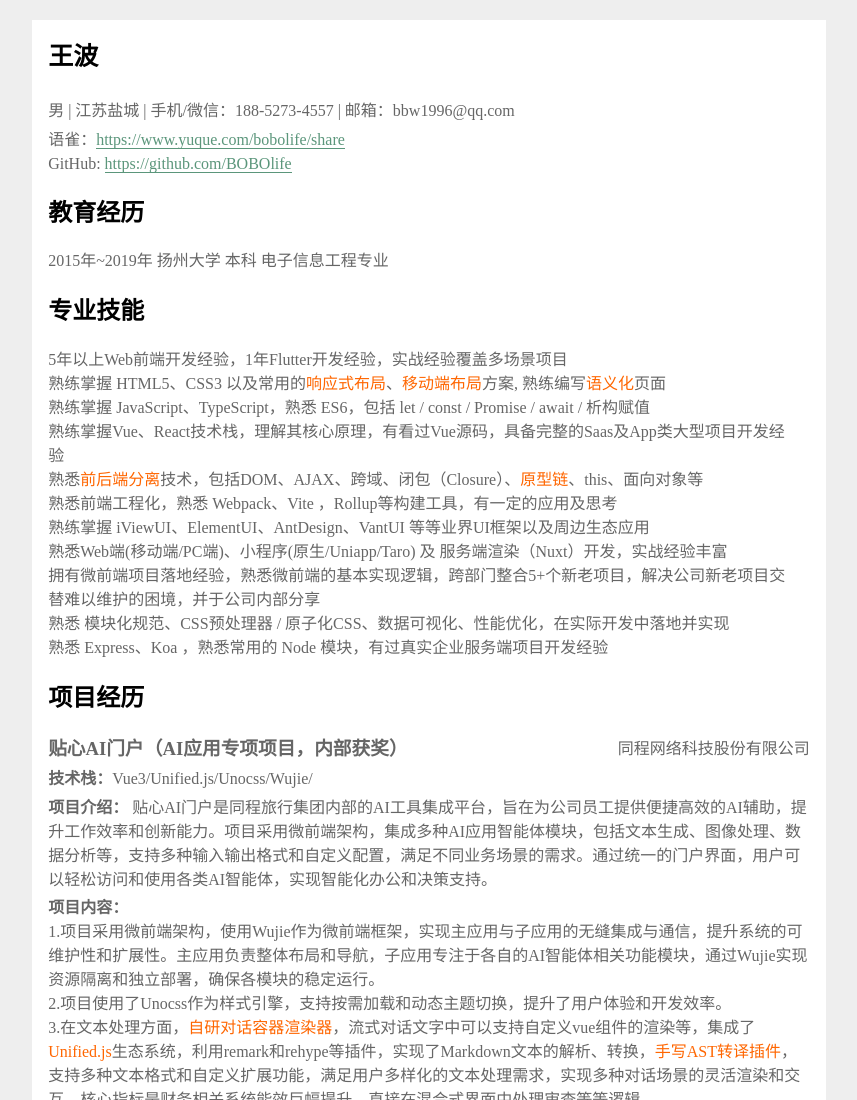
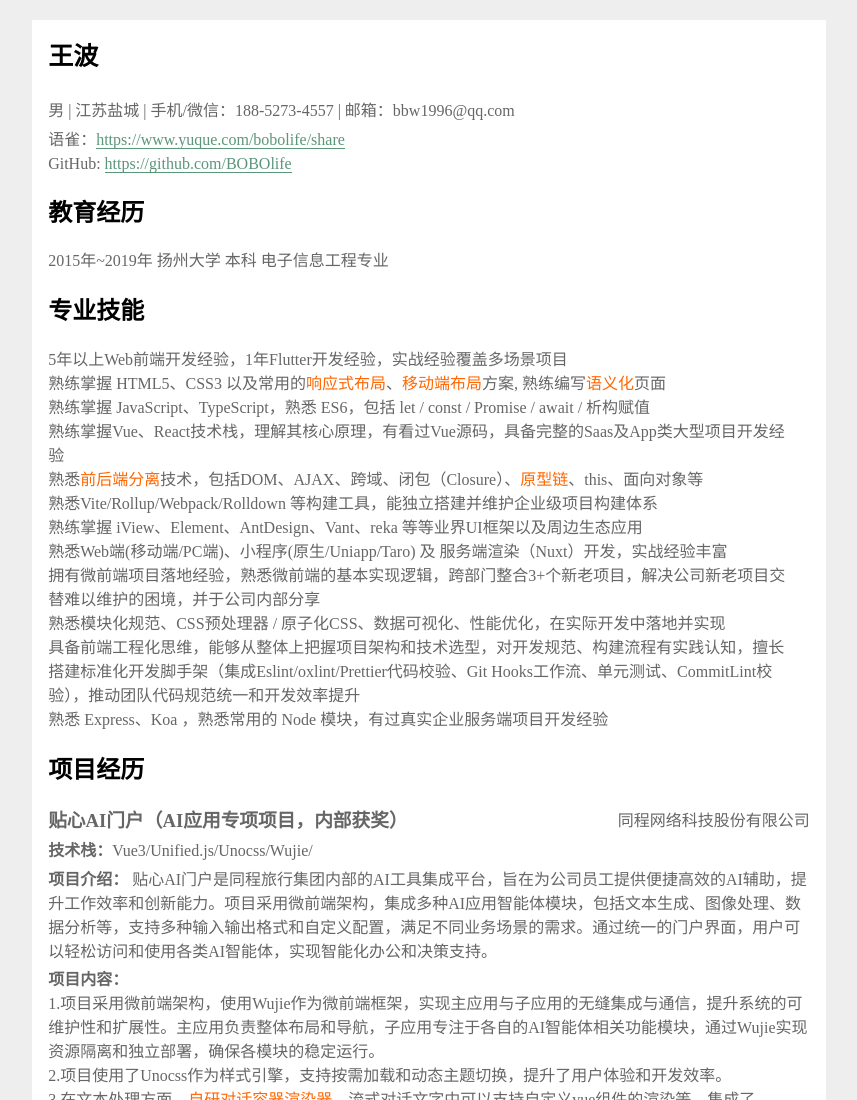
Before and after one commit to BOBOlife/resume-of-mine, a website: page src/index.html in a window 1280 px wide. Shown: the top 1100 px of the page, without its empty margins (211-1068 px from the left). Drawn offline with Linux system fonts and the light colour scheme.

Commit message:
docs: update

```diff
--- a/src/index.html
+++ b/src/index.html
@@ -303,14 +303,15 @@
           <li>
             熟悉<strong>前后端分离</strong>技术，包括DOM、AJAX、跨域、闭包（Closure）、<strong>原型链</strong>、this、面向对象等
           </li>
-          <li>熟悉前端工程化，熟悉 Webpack、Vite ，Rollup等构建工具，有一定的应用及思考</li>
-          <li>熟练掌握 iViewUI、ElementUI、AntDesign、VantUI 等等业界UI框架以及周边生态应用</li>
+          <li>熟悉Vite/Rollup/Webpack/Rolldown 等构建工具，能独立搭建并维护企业级项目构建体系</li>
+          <li>熟练掌握 iView、Element、AntDesign、Vant、reka 等等业界UI框架以及周边生态应用</li>
           <!-- <li>
             熟悉 <strong>原生小程序</strong>、<strong>uni-app</strong> 开发，能独立完成小程序和移动端app的项目框架搭建、开发、测试及部署;
           </li> -->
           <li>熟悉Web端(移动端/PC端)、小程序(原生/Uniapp/Taro) 及 服务端渲染（Nuxt）开发，实战经验丰富</li>
-          <li>拥有微前端项目落地经验，熟悉微前端的基本实现逻辑，跨部门整合5+个新老项目，解决公司新老项目交替难以维护的困境，并于公司内部分享</li>
-          <li>熟悉 模块化规范、CSS预处理器 / 原子化CSS、数据可视化、性能优化，在实际开发中落地并实现</li>
+          <li>拥有微前端项目落地经验，熟悉微前端的基本实现逻辑，跨部门整合3+个新老项目，解决公司新老项目交替难以维护的困境，并于公司内部分享</li>
+          <li>熟悉模块化规范、CSS预处理器 / 原子化CSS、数据可视化、性能优化，在实际开发中落地并实现</li>
+          <li>具备前端工程化思维，能够从整体上把握项目架构和技术选型，对开发规范、构建流程有实践认知，擅长搭建标准化开发脚手架（集成Eslint/oxlint/Prettier代码校验、Git Hooks工作流、单元测试、CommitLint校验），推动团队代码规范统一和开发效率提升</li>
           <li>
             熟悉 Express、Koa ，熟悉常用的 Node 模块，有过真实企业服务端项目开发经验
           </li>
```
Also changed, not shown: dist/index.html.
